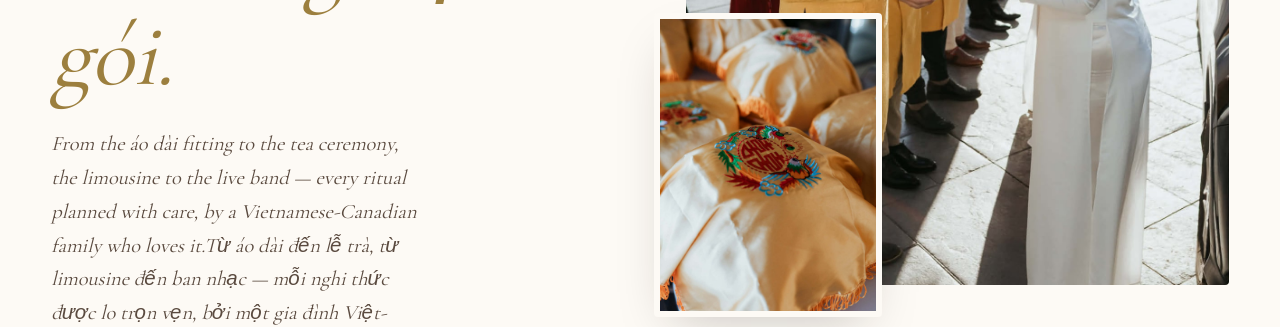
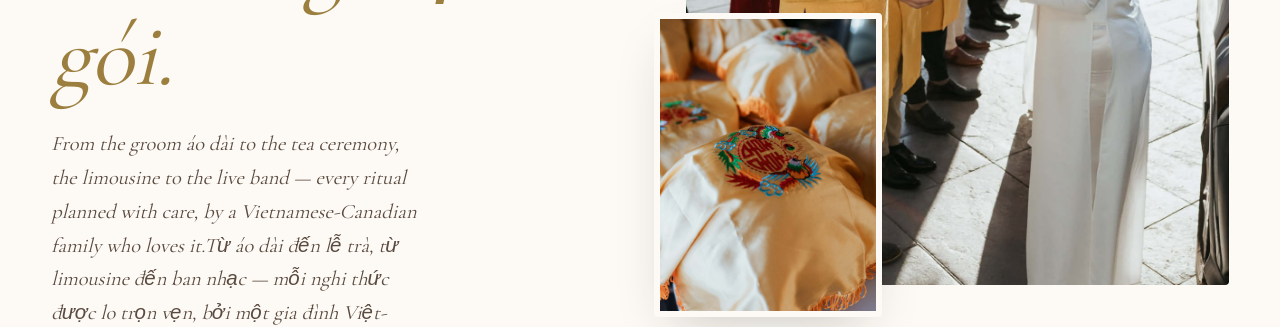
Before and after one commit to HiepTang/mws, a Next.js app: page / in a window 1280 px wide. Shown: the part 1000-1327 px from the top of the page. Built offline with nearby package versions, Linux system fonts and the light colour scheme; no server answers.

Commit message:
Home: groom áo dài copy + keep "lễ cưới." on one line

```diff
--- a/src/app/page.tsx
+++ b/src/app/page.tsx
@@ -142,7 +142,7 @@ export default function HomePage() {
               </h1>
               <p className="hero-sub">
                 <T
-                  en="From the áo dài fitting to the tea ceremony, the limousine to the live band — every ritual planned with care, by a Vietnamese-Canadian family who loves it."
+                  en="From the groom áo dài to the tea ceremony, the limousine to the live band — every ritual planned with care, by a Vietnamese-Canadian family who loves it."
                   vi="Từ áo dài đến lễ trà, từ limousine đến ban nhạc — mỗi nghi thức được lo trọn vẹn, bởi một gia đình Việt-Canada đầy tâm huyết."
                 />
               </p>
@@ -260,7 +260,7 @@ export default function HomePage() {
               en="A Vietnamese wedding is a story told in chapters —"
               vi="Đám cưới Việt là câu chuyện kể qua nhiều chương —"
             />
-            <span className="red"> lễ ăn hỏi, lễ cưới.</span>
+            <span className="red"> lễ ăn hỏi, lễ&nbsp;cưới.</span>
             <br />
             <T
               en="We help you tell every word of it."
```
